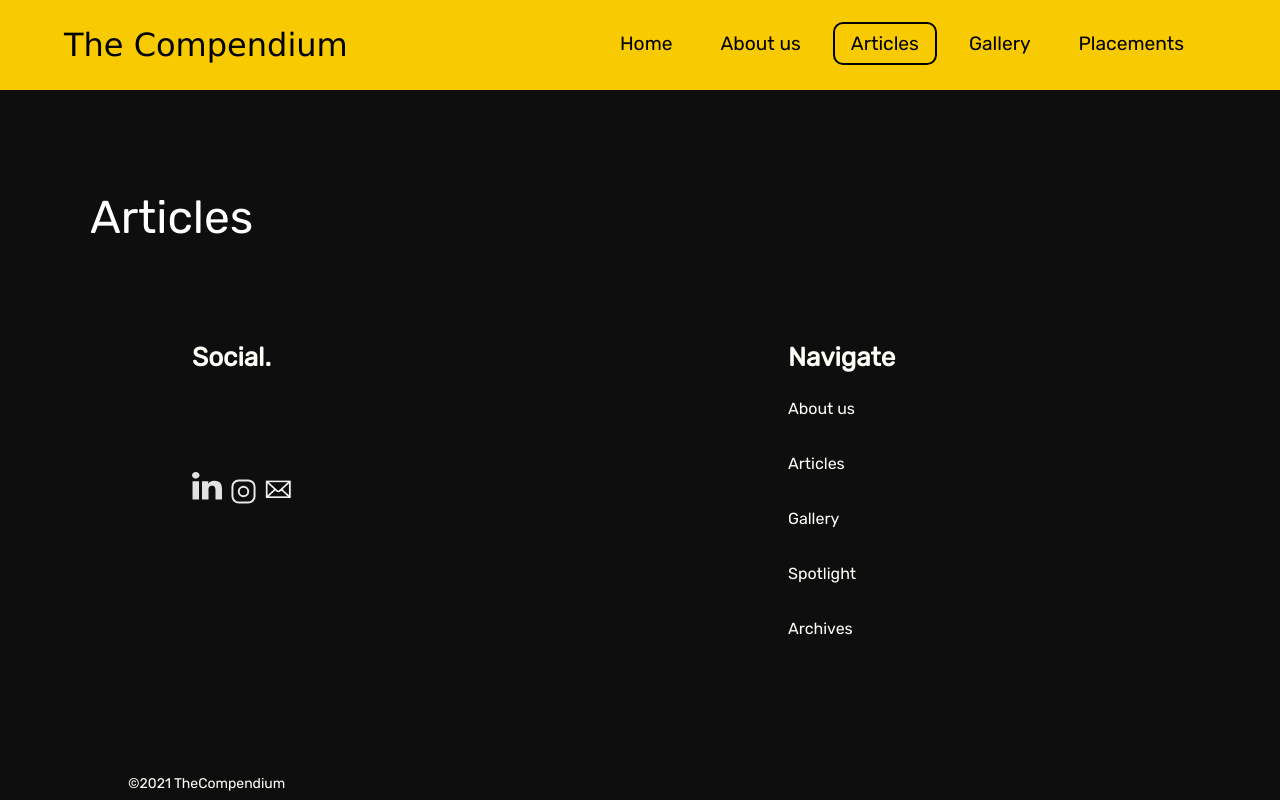
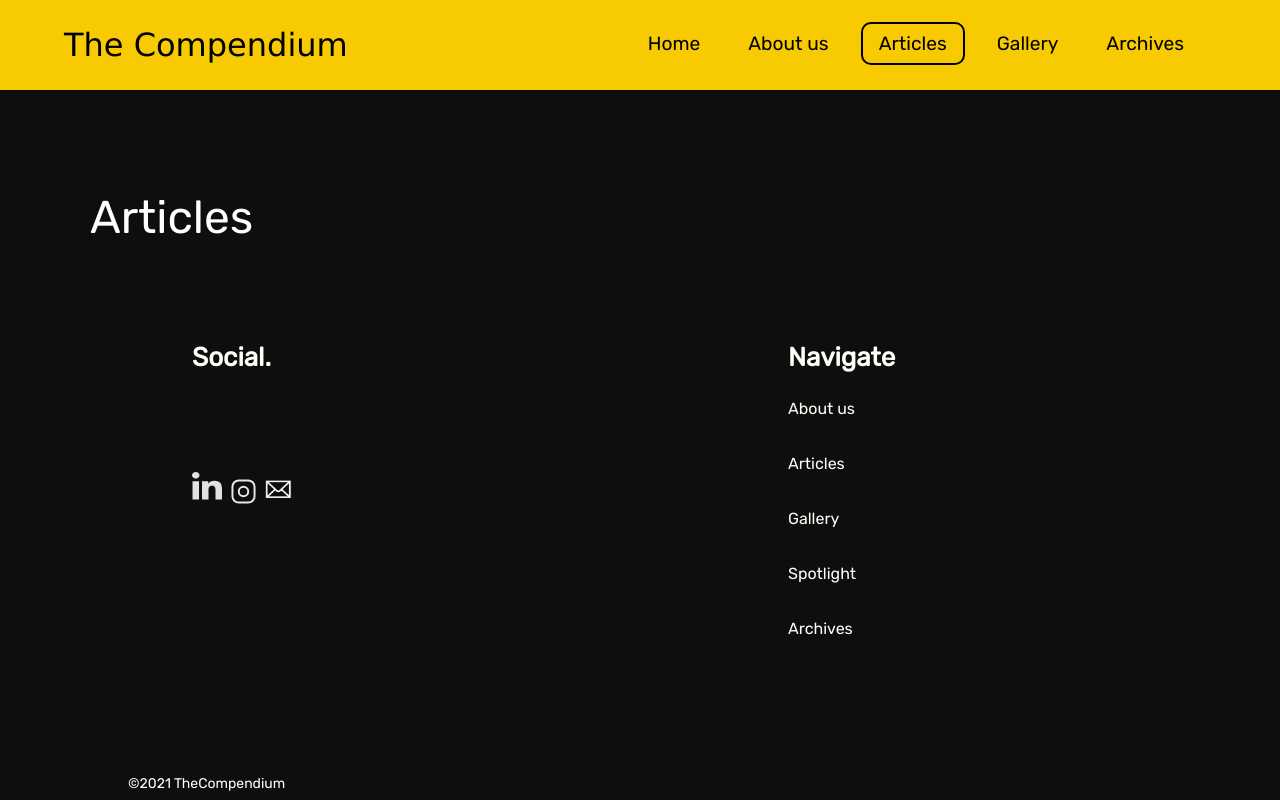
Before and after one commit to Akhilchary/compendium-clientside, a React (Create React App) app: page /#/articleslist in a window 1280 px wide. Built offline with nearby package versions, Linux system fonts and the light colour scheme; no server answers.

Commit message:
Update Navbar.jsx

```diff
--- a/src/components/Navbar/Navbar.jsx
+++ b/src/components/Navbar/Navbar.jsx
@@ -62,12 +62,12 @@ function NavBar() {
             <li className="nav-item">
               <NavLink
                 exact
-                to="/placements"
+                to="/archives"
                 activeClassName="active"
                 className="nav-links"
                 onClick={handleClick}
               >
-                Placements
+                Archives
               </NavLink>
             </li>
           </ul>
```
